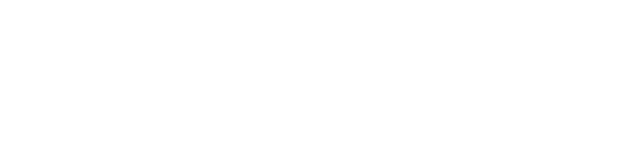
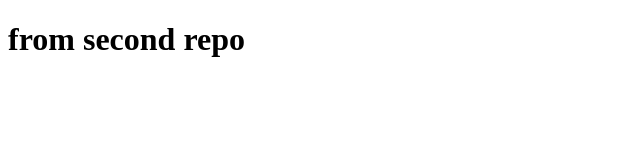
Before and after one commit to AbuSuraj/second-repo, a plain HTML site: page index.html in a window 1280 px wide. Shown: the whole page, without its empty margins (0-640 px from the left). Drawn offline with Linux system fonts and the light colour scheme.

Commit message:
commiting

```diff
--- a/index.html
+++ b/index.html
@@ -7,6 +7,6 @@
     <title>second repo</title>
 </head>
 <body>
-
+    <h1> from second repo</h1>
 </body>
 </html>
```
